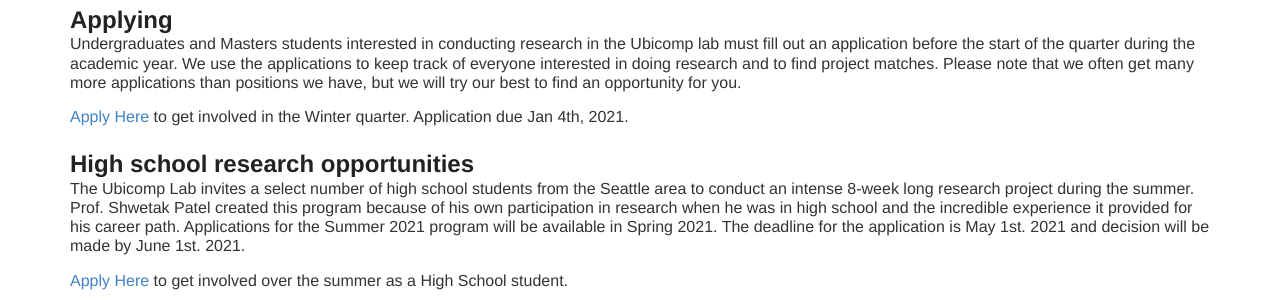
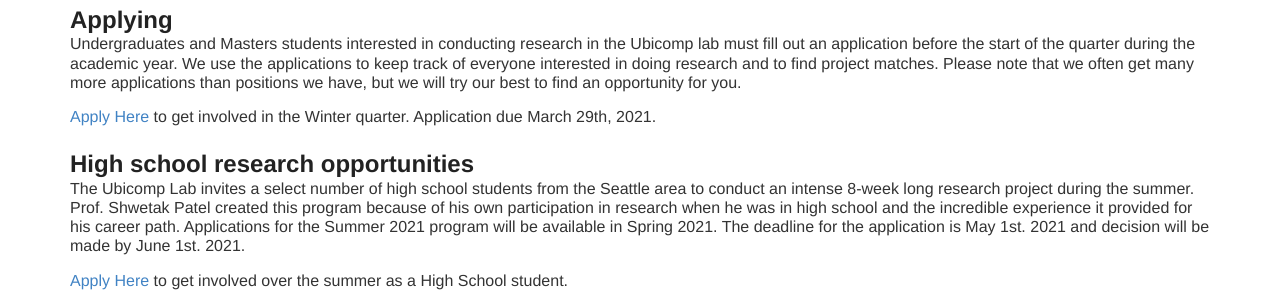
Before and after one commit to ubicomplab/ubicomplab.github.io, a Jekyll site: the page built from get_involved/index.md, in a window 1280 px wide. Shown: the part 533-833 px from the top of the page. Built offline with Jekyll 4.4.1, drawn with Linux system fonts in a browser that asks for light colours; some web fonts are replaced.

Commit message:
Update index.md - ugrad spring 2021 due date

```diff
--- a/get_involved/index.md
+++ b/get_involved/index.md
@@ -15,7 +15,7 @@
 ## Applying
 Undergraduates and Masters students interested in conducting research in the Ubicomp lab must fill out an application before the start of the quarter during the academic year. We use the applications to keep track of everyone interested in doing research and to find project matches. Please note that we often get many more applications than positions we have, but we will try our best to find an opportunity for you.
 
-<a href="https://survey.alchemer.com/s3/6137820/UbiComp-Lab-Research-Application-Spring-2021">Apply Here</a> to get involved in the Winter quarter. Application due Jan 4th, 2021.
+<a href="https://survey.alchemer.com/s3/6137820/UbiComp-Lab-Research-Application-Spring-2021">Apply Here</a> to get involved in the Winter quarter. Application due March 29th, 2021.
 
 
 ## High school research opportunities
```
